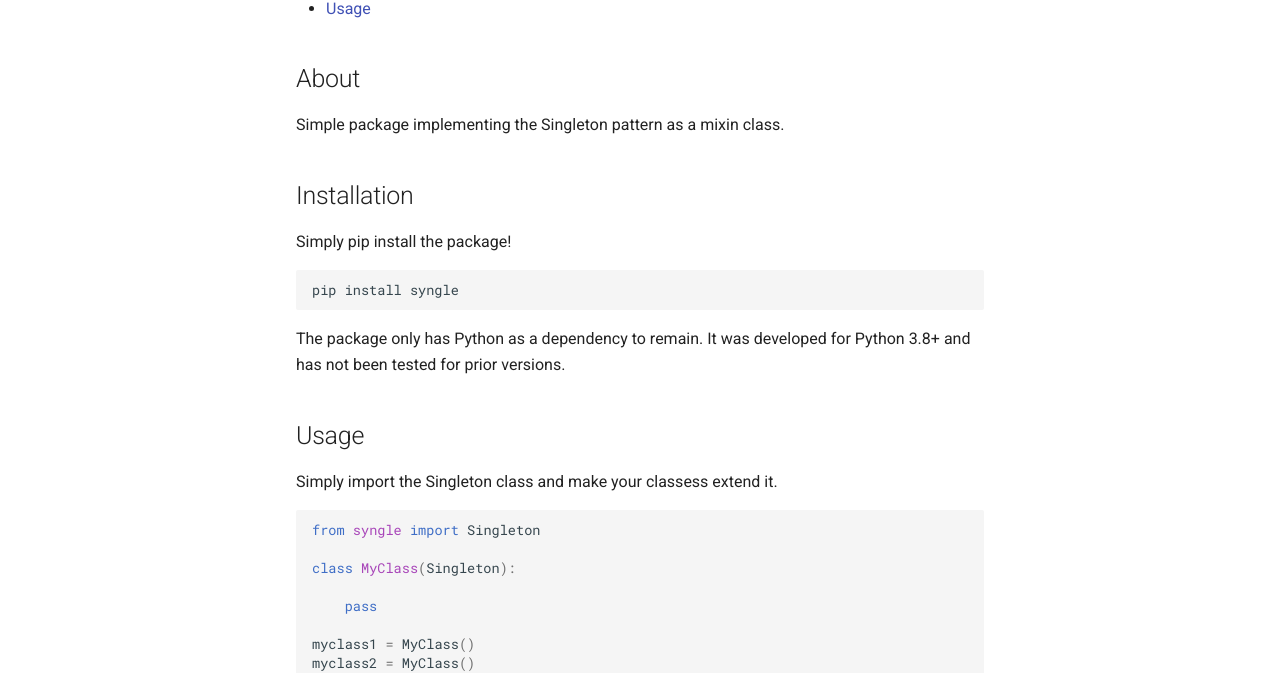
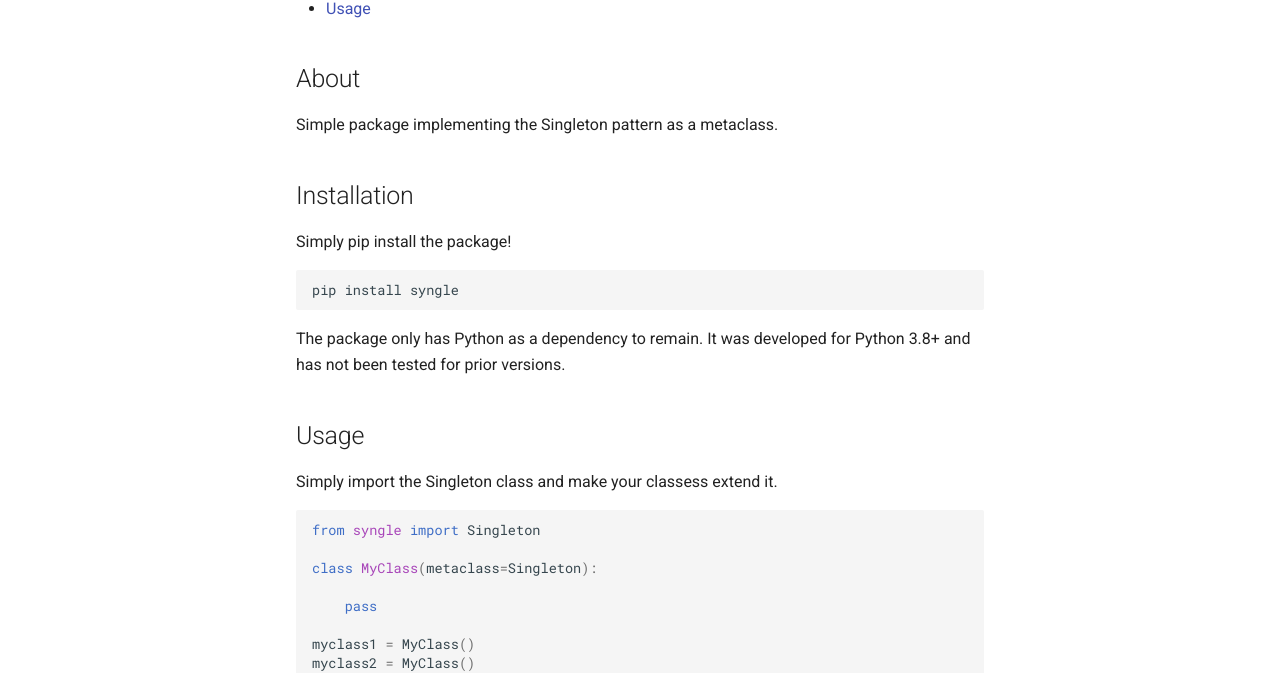
Before and after one commit to ValentinCalomme/syngle, an MkDocs documentation site: the page built from docs/index.md, in a window 1280 px wide and 1303 px high. Shown: the part 513-1186 px from the top of the window. Built offline with MkDocs 1.6.1 and Material for MkDocs 9.7.7, drawn with Linux system fonts in a browser that asks for light colours; comment, search, counter and statistics services are not loaded.

Commit message:
:pencil: update documentation

````diff
--- a/docs/index.md
+++ b/docs/index.md
@@ -20,7 +20,7 @@
 
 ## About
 
-Simple package implementing the Singleton pattern as a mixin class.
+Simple package implementing the Singleton pattern as a metaclass.
 
 ## Installation
 
@@ -39,7 +39,7 @@ Simply import the Singleton class and make your classess extend it.
 ```python
 from syngle import Singleton
 
-class MyClass(Singleton):
+class MyClass(metaclass=Singleton):
 
     pass
 
--- a/pyproject.toml
+++ b/pyproject.toml
@@ -1,7 +1,7 @@
 [tool.poetry]
 name = "syngle"
 version = "0.1.3"
-description = "Simple package implementing the Singleton pattern as a mixin class."
+description = "Simple package implementing the Singleton pattern as a metaclass and decorator."
 authors = ["Valentin Calomme <dev@valentincalomme.com>"]
 homepage = "https://valentincalomme.github.io/syngle/"
 license = "MIT"
````
Also changed, not shown: README.md (+2 -2 lines).
